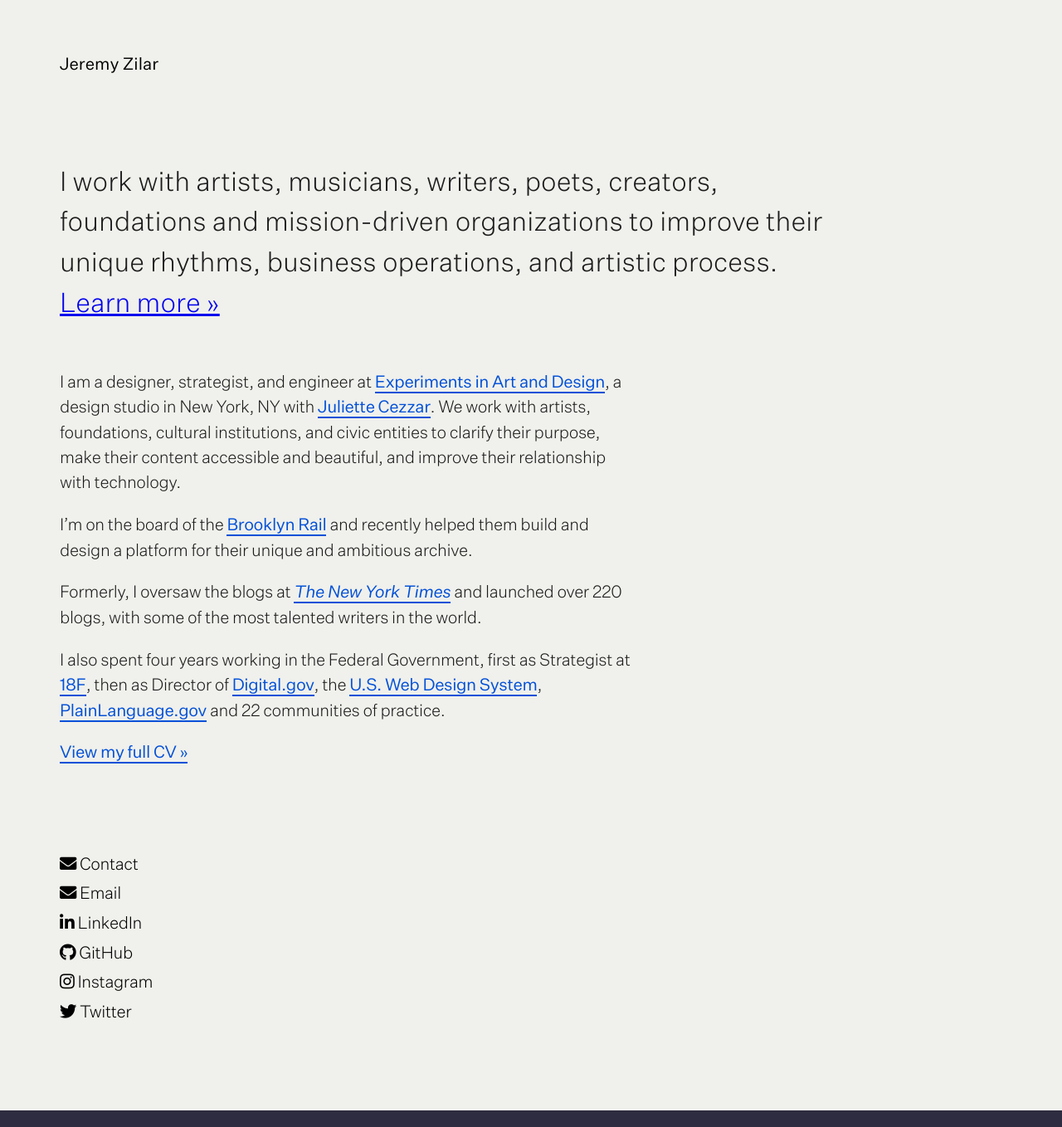
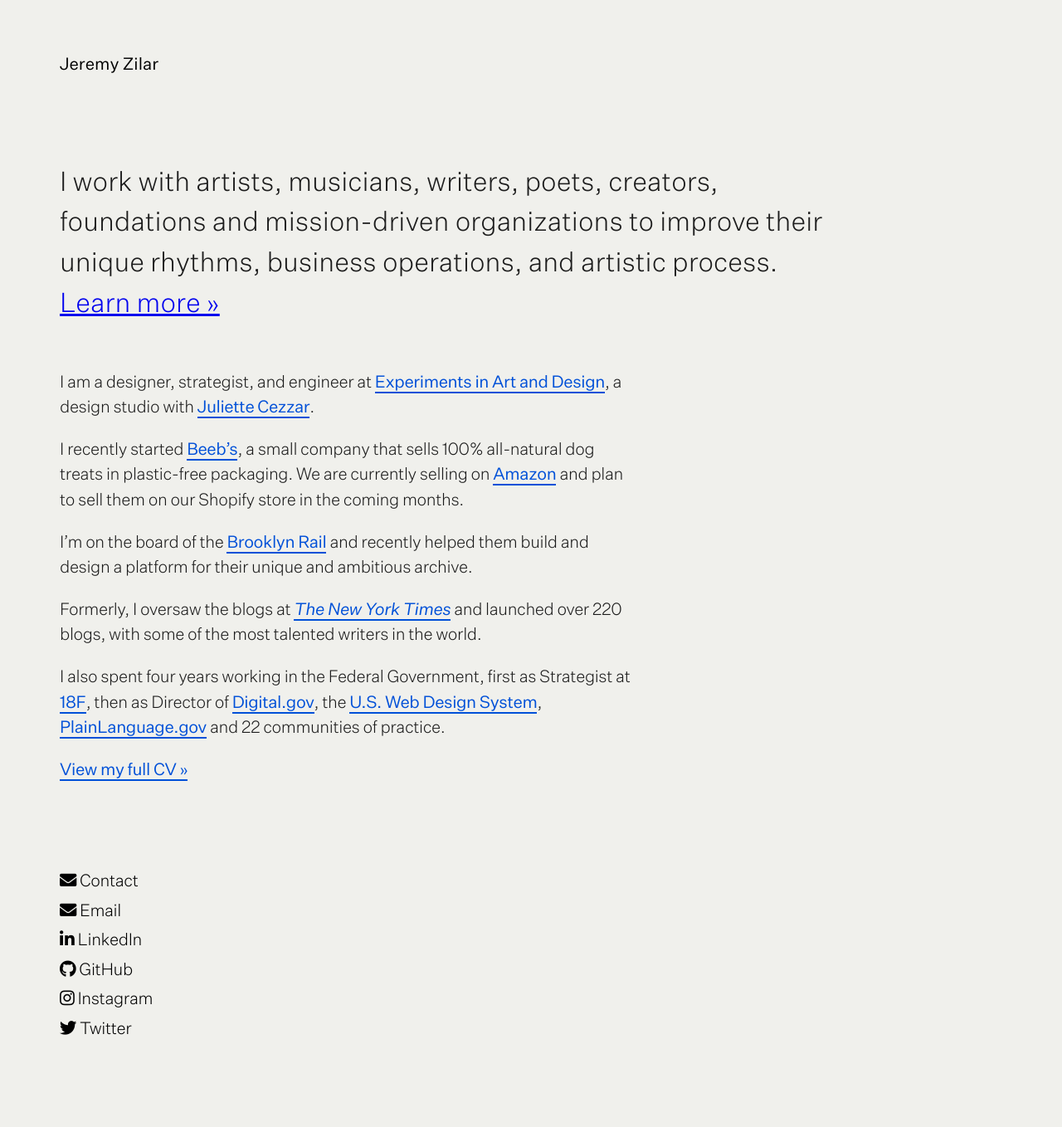
Before and after one commit to jeremyzilar/jeremyzilar.com, a Jekyll site: the page built from index.md, in a window 1280 px wide. Shown: the whole page at 83% size. Built offline with Jekyll 4.4.1, drawn with Linux system fonts in a browser that asks for light colours; nearby versions of some CDN libraries.

Commit message:
update homepage copy to include Beebs

```diff
--- a/index.md
+++ b/index.md
@@ -4,7 +4,9 @@ title: Jeremy Zilar
 deck: "I work with artists, musicians, writers, poets, creators, foundations and mission-driven organizations to improve their unique rhythms, business operations, and artistic process."
 ---
 
-I am a designer, strategist, and engineer at [Experiments in Art and Design](https://ead.technology/), a design studio in New York, NY with [Juliette Cezzar](https://juliettecezzar.com/). We work with artists, foundations, cultural institutions, and civic entities to clarify their purpose, make their content accessible and beautiful, and improve their relationship with technology.
+I am a designer, strategist, and engineer at [Experiments in Art and Design](https://ead.technology/), a design studio with [Juliette Cezzar](https://juliettecezzar.com/).
+
+I recently started [Beeb’s](https://beebsgoods.com/), a small company that sells 100% all-natural dog treats in plastic-free packaging. We are currently selling on [Amazon](https://www.amazon.com/stores/page/411B391D-E1FE-4D7B-81B6-CF7705C1F82F) and plan to sell them on our Shopify store in the coming months.
 
 I'm on the board of the [Brooklyn Rail](https://brooklynrail.org/) and recently helped them build and design a platform for their unique and ambitious archive.
 
```
